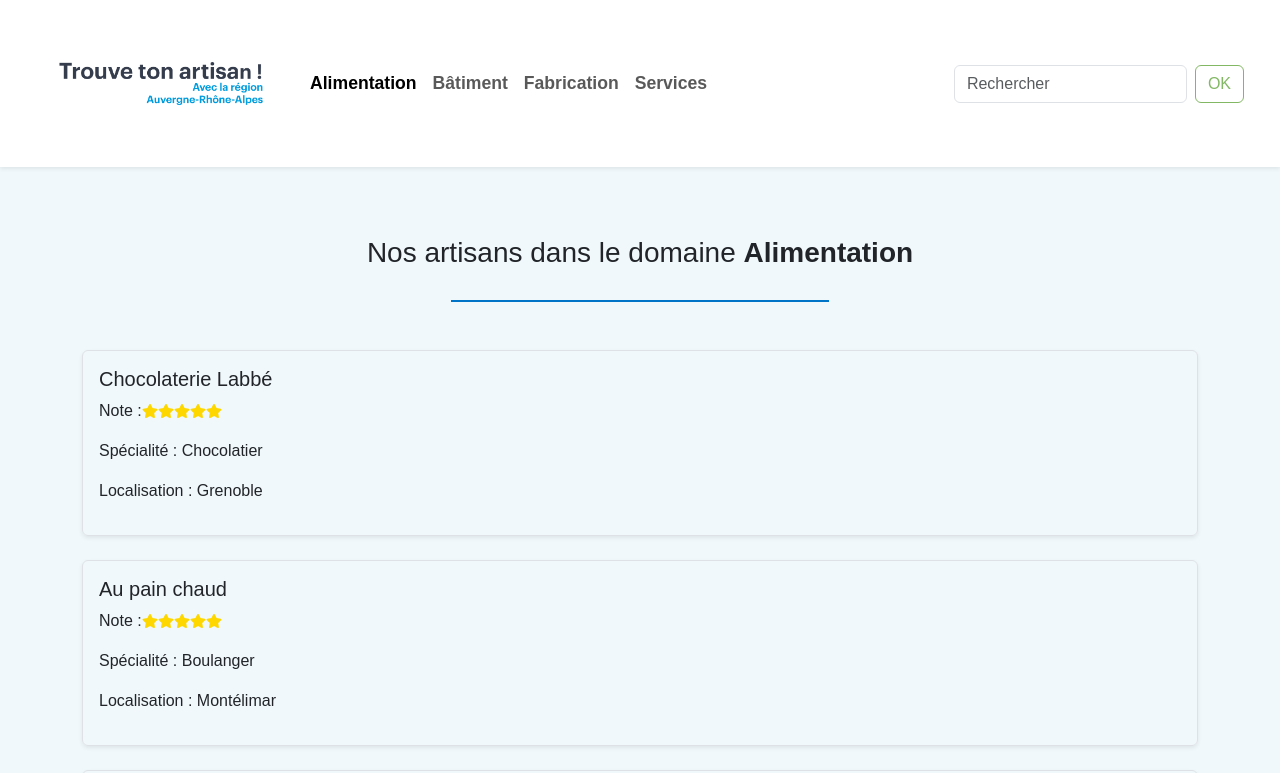
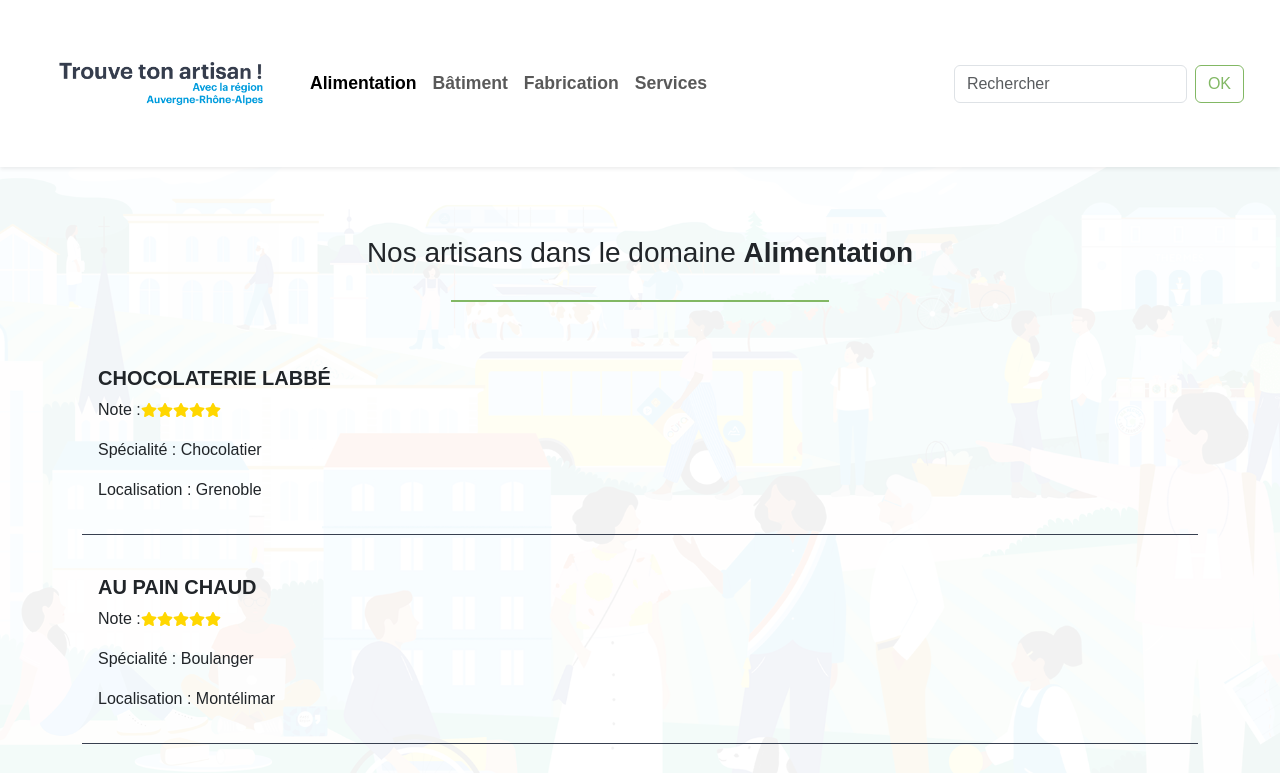
Before and after one commit to souczs/monArtisan, a React (Create React App) app: page /artisans/Alimentation in a window 1280 px wide. Shown: the top 773 px of the page. Built offline with nearby package versions, Linux system fonts and the light colour scheme.

Commit message:
Fiche artisan

```diff
--- a/src/components/ArtisansList.jsx
+++ b/src/components/ArtisansList.jsx
@@ -11,8 +11,9 @@ export default function ArtisansList() {
   const filteredArtisans = data.filter((artisan) => artisan.category === category);
 
   return (
-    <div className="container my-5">
-    <div id="bloc-category"></div>
+    <main id="box-background">
+        <article className="container my-5">
+        <div id="box-category"></div>
         <h3 className="mt-5 mb-4 text-center" id="category-list">Nos artisans dans le domaine <strong>{category}</strong></h3>
         <div className="row g-4 mt-3">
             {filteredArtisans.map((artisan) => (
@@ -22,7 +23,7 @@ export default function ArtisansList() {
                 onClick={() => navigate(`/artisan/${artisan.name}`)}
                 style={{ cursor: 'pointer' }}
             >
-            <div className="p-3 border rounded shadow-sm h-100">
+                <div className="p-3" id="box-artisans">
                 <h5>{artisan.name}</h5>
                 <p>
                     Note :
@@ -36,6 +37,7 @@ export default function ArtisansList() {
             </div>
             ))}
         </div>
-    </div>
+        </article>
+    </main>
   );
 }
--- a/src/styles/components.scss
+++ b/src/styles/components.scss
@@ -34,8 +34,28 @@
         color:black;
     }
 }
+#box-background {
+    position: relative;
+    background-image: url('../assets/img/artisans.png');
+    background-size: cover;
+    background-position: center;
+    z-index: 1;
 
-#bloc-category {
+    &::before {
+        content: '';
+        position: absolute;
+        inset: 0;
+        background-color: rgba(255, 255, 255, 0.95);
+        z-index: 2;
+    }
+
+    > * {
+        position: relative;
+        z-index: 3;
+    }
+}
+
+#box-category {
     height:50px;
 }
 
@@ -44,6 +64,15 @@
     display: block;
     width: 10cm;
     height: 2px;
-    background-color: #0074c7;
+    background-color: #82b864;
     margin: 30px auto 0;
 }
+
+#box-artisans {
+    border-bottom:solid 1px #384050;
+
+    h5 {
+        text-transform: uppercase;
+        font-weight: 800;
+    }
+}
```
Also changed, not shown: src/assets/img/artisans.png (added). Lines whose indentation alone changed are shown as unchanged.
